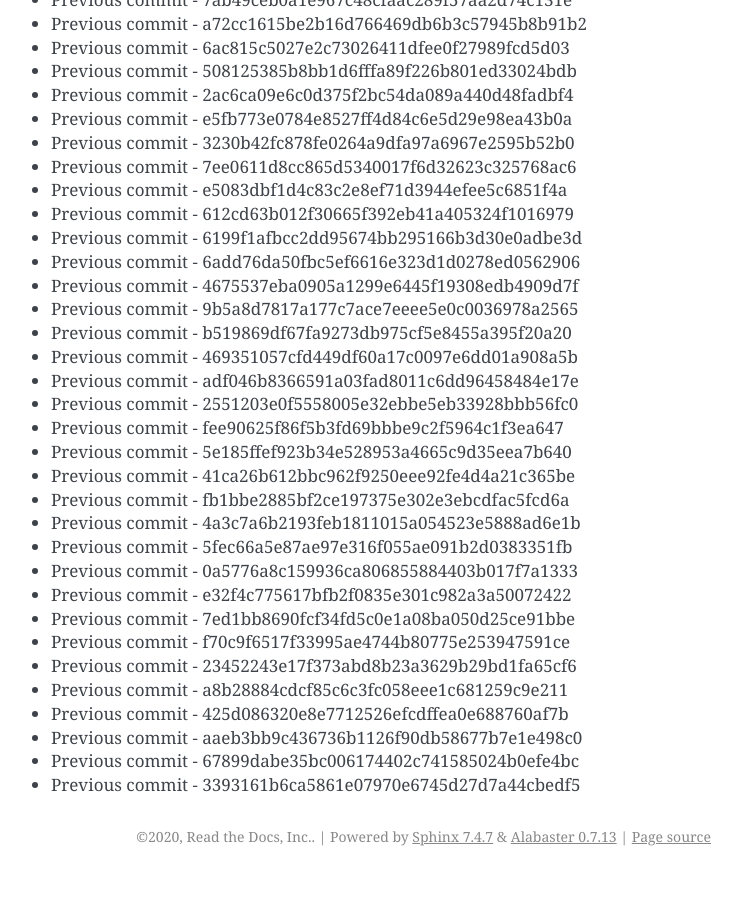
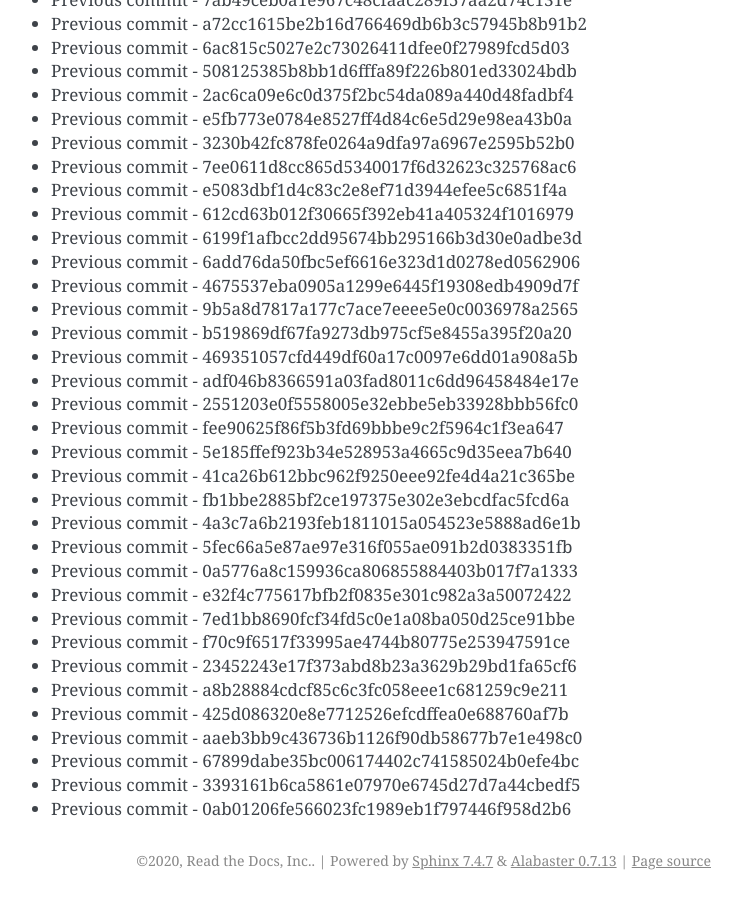
Before and after one commit to readthedocs/rtd-git-stresstest, a Sphinx documentation site: the page built from docs/updates.rst, in a window 1280 px wide and 900 px high, scrolled down 91988 px. Shown: the whole window, without its empty margins (399-1141 px from the left). Built offline with Sphinx 7.4.7, drawn with Linux system fonts in a browser that asks for light colours; before the commit the page ends 92864 px from its top, so only the background shows below that.

Commit message:
Generating commit from previous: 0ab01206fe566023fc1989eb1f797446f958d2b6

```diff
--- a/docs/updates.rst
+++ b/docs/updates.rst
@@ -3897,3 +3897,4 @@ It can be tested for any performance characteristics.
 * Previous commit - aaeb3bb9c436736b1126f90db58677b7e1e498c0
 * Previous commit - 67899dabe35bc006174402c741585024b0efe4bc
 * Previous commit - 3393161b6ca5861e07970e6745d27d7a44cbedf5
+* Previous commit - 0ab01206fe566023fc1989eb1f797446f958d2b6
```
